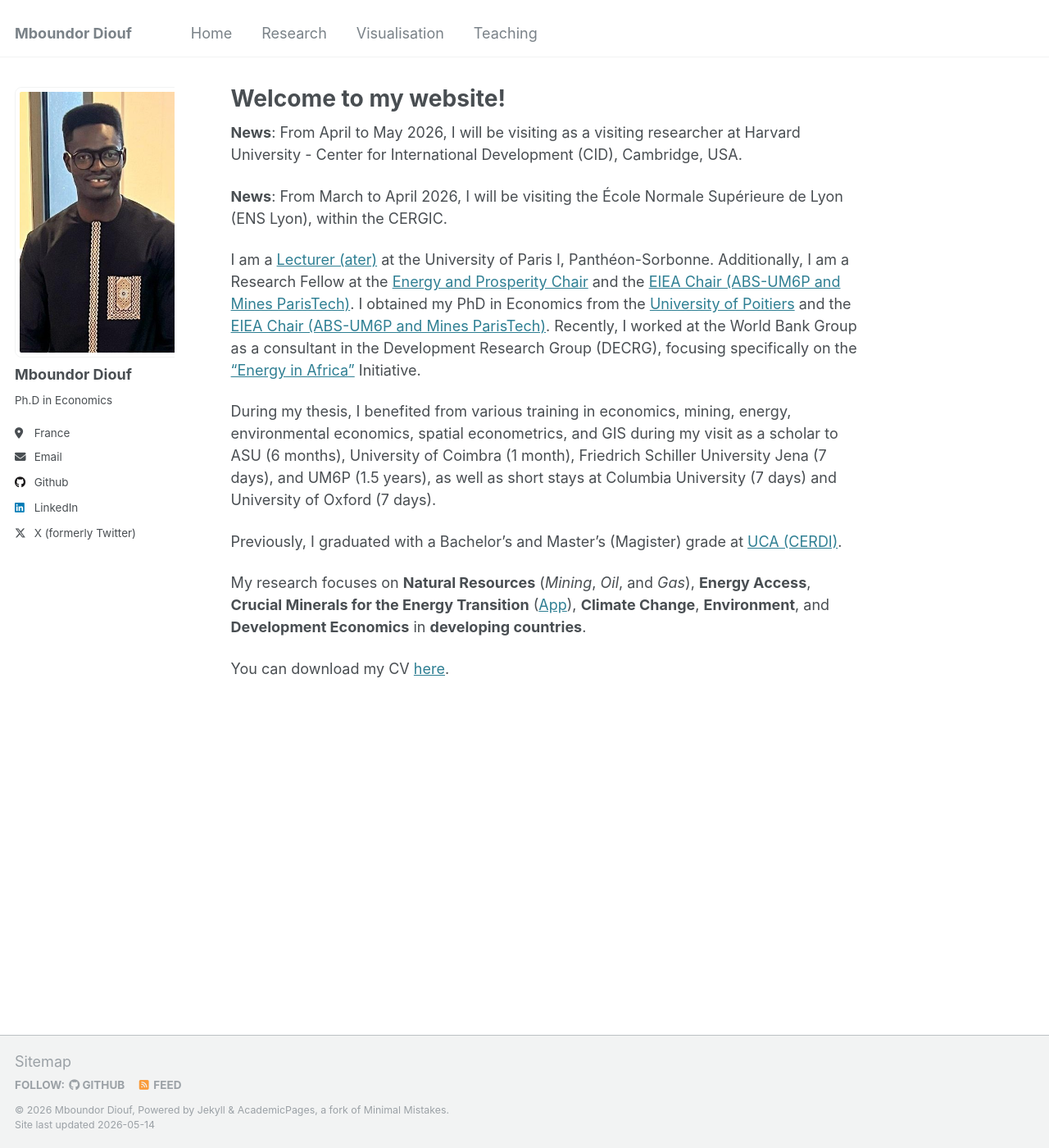
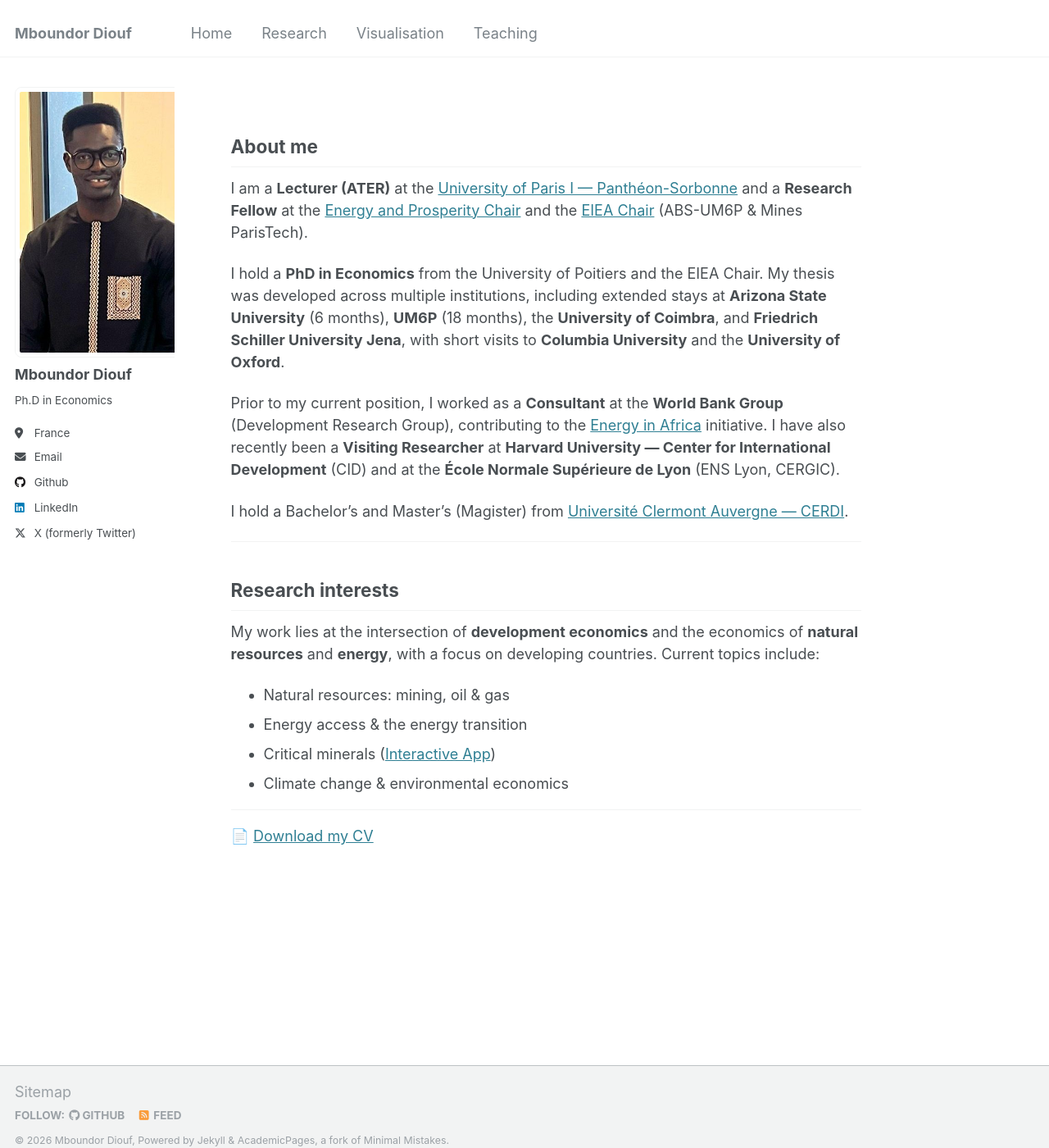
Before and after one commit to mboundordiouf/mboundordiouf.github.io, a Jekyll site: the page built from _pages/about.md, in a window 1280 px wide and 1400 px high. Shown: the whole window at 82% size. Built offline with Jekyll 4.4.1, drawn with Linux system fonts in a browser that asks for light colours.

Commit message:
Update about.md

```diff
--- a/_pages/about.md
+++ b/_pages/about.md
@@ -1,22 +1,34 @@
 ---
 permalink: /
-title: "Welcome to my website!"
+title: ""
 excerpt: "Home"
 author_profile: true
 redirect_from:
   - /about/
   - /about.html
 ---
-**News**: From April to May 2026, I will be visiting as a visiting researcher at Harvard University - Center for International Development (CID), Cambridge, USA.
 
-**News**: From March to April 2026, I will be visiting the École Normale Supérieure de Lyon (ENS Lyon), within the CERGIC.
+## About me
 
-I am a  [Lecturer (ater)](https://www.pantheonsorbonne.fr/page-perso/mboundor.diouf%40) at the University of Paris I, Panthéon-Sorbonne. Additionally, I am a Research Fellow at the [Energy and Prosperity Chair](http://www.chair-energy-prosperity.org/en/category/research-fellows-1/mboundor-diouf-en/) and the [EIEA Chair (ABS-UM6P and Mines ParisTech)](https://www.linkedin.com/company/eiea-um6p/). I obtained my PhD in Economics from the [University of Poitiers](https://www.univ-poitiers.fr/) and the [EIEA Chair (ABS-UM6P and Mines ParisTech)](https://www.linkedin.com/company/eiea-um6p/). Recently, I worked at the World Bank Group as a consultant in the Development Research Group (DECRG), focusing specifically on the ["Energy in Africa"](https://www.worldbank.org/en/about/unit/unit-dec/research/initiatives#7) Initiative.
+I am a **Lecturer (ATER)** at the [University of Paris I — Panthéon-Sorbonne](https://www.pantheonsorbonne.fr/page-perso/mboundor.diouf@) and a **Research Fellow** at the [Energy and Prosperity Chair](http://www.chair-energy-prosperity.org/en/category/research-fellows-1/mboundor-diouf-en/) and the [EIEA Chair](https://www.linkedin.com/company/eiea-um6p/) (ABS-UM6P & Mines ParisTech).
 
-During my thesis, I benefited from various training in economics, mining, energy, environmental economics, spatial econometrics, and GIS during my visit as a scholar to ASU (6 months), University of Coimbra (1 month), Friedrich Schiller University Jena (7 days), and UM6P (1.5 years), as well as short stays at Columbia University (7 days) and University of Oxford (7 days).
+I hold a **PhD in Economics** from the University of Poitiers and the EIEA Chair. My thesis was developed across multiple institutions, including extended stays at **Arizona State University** (6 months), **UM6P** (18 months), the **University of Coimbra**, and **Friedrich Schiller University Jena**, with short visits to **Columbia University** and the **University of Oxford**.
 
-Previously, I graduated with a Bachelor's and Master's (Magister) grade at [UCA (CERDI)](https://cerdi.uca.fr/#/admin).
+Prior to my current position, I worked as a **Consultant** at the **World Bank Group** (Development Research Group), contributing to the [Energy in Africa](https://www.worldbank.org/en/about/unit/unit-dec/research/initiatives#7) initiative. I have also recently been a **Visiting Researcher** at **Harvard University — Center for International Development** (CID) and at the **École Normale Supérieure de Lyon** (ENS Lyon, CERGIC).
 
-My research focuses on **Natural Resources** (*Mining*, *Oil*, and *Gas*), **Energy Access**, **Crucial Minerals for the Energy Transition** ([App](https://diouf.shinyapps.io/Mboundor-Critical-Minerals-World-App/)), **Climate Change**, **Environment**, and **Development Economics** in **developing countries**.
+I hold a Bachelor's and Master's (Magister) from [Université Clermont Auvergne — CERDI](https://cerdi.uca.fr/).
 
-You can download my CV [here](https://drive.google.com/file/d/1B6JQioP9if-QjH_lQG24IUgDGLHzIDHH/view?usp=sharing).
+---
+
+## Research interests
+
+My work lies at the intersection of **development economics** and the economics of **natural resources** and **energy**, with a focus on developing countries. Current topics include:
+
+- Natural resources: mining, oil & gas
+- Energy access & the energy transition
+- Critical minerals ([Interactive App](https://diouf.shinyapps.io/Mboundor-Critical-Minerals-World-App/))
+- Climate change & environmental economics
+
+---
+
+📄 [Download my CV](https://drive.google.com/file/d/1B6JQioP9if-QjH_lQG24IUgDGLHzIDHH/view?usp=sharing)
```
